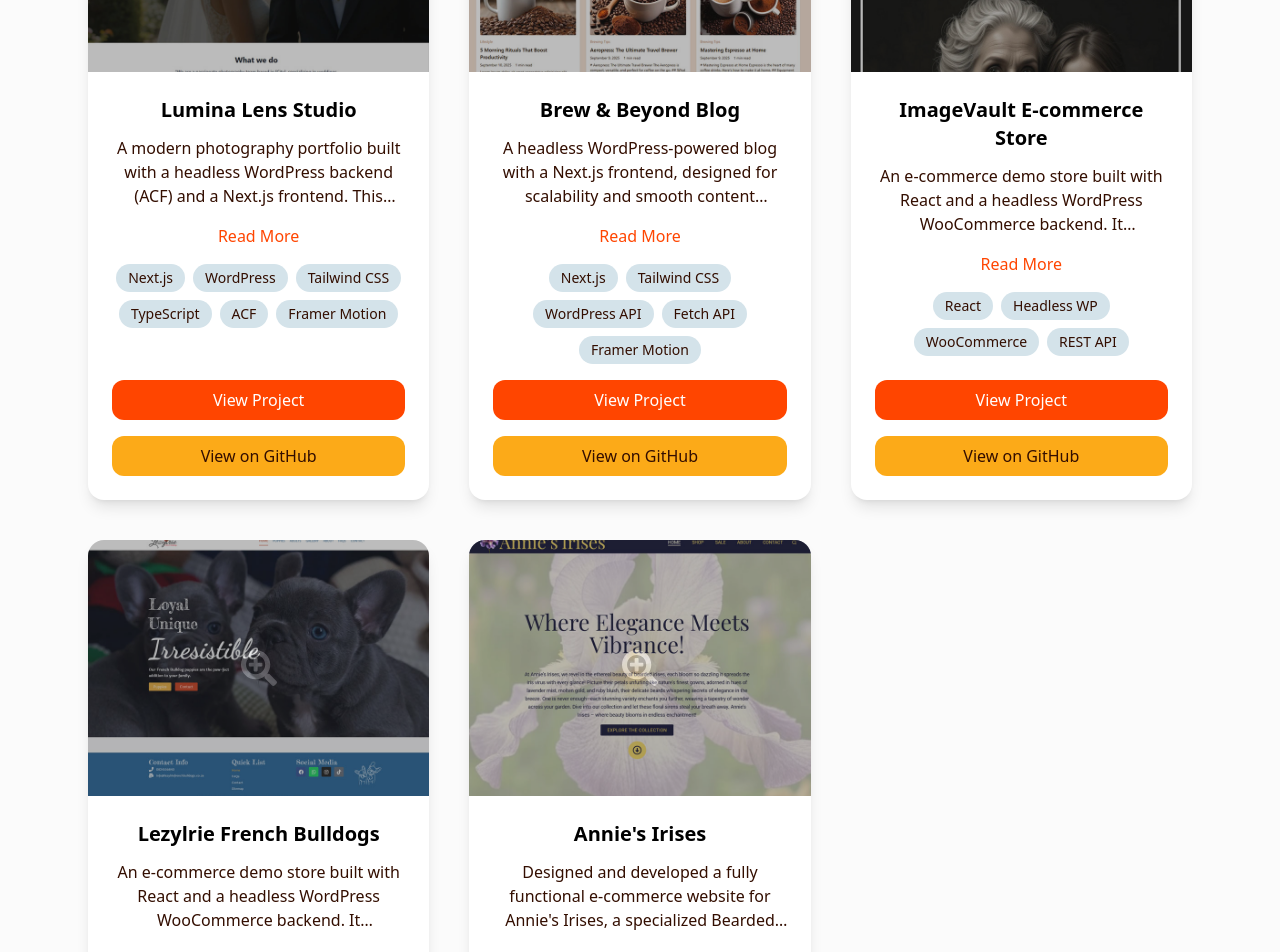
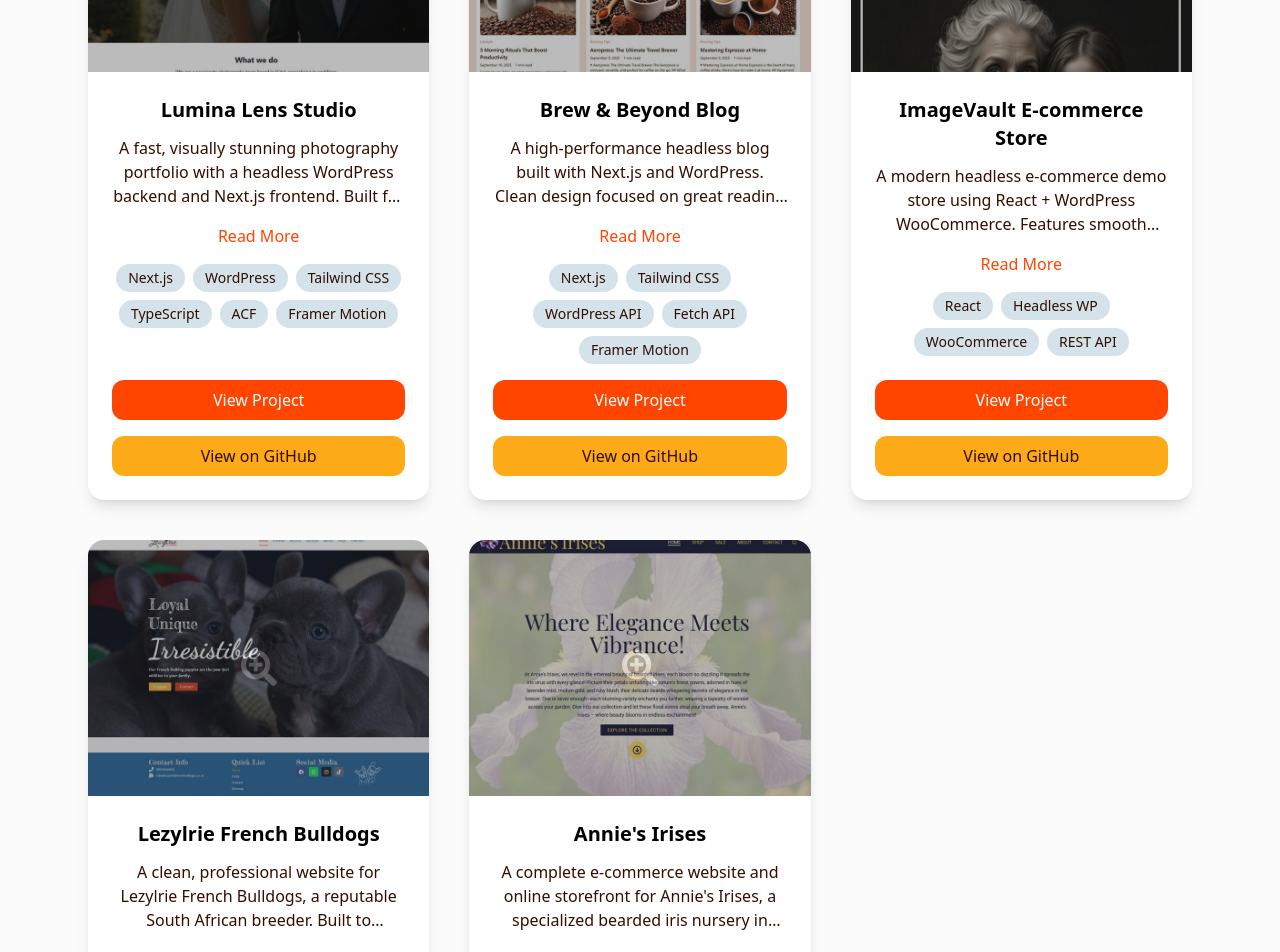
Before and after one commit to stefangrobler155/sfgweb-colorful, a Next.js app: page / in a window 1280 px wide. Shown: the part 2180-3132 px from the top of the page. Built offline with nearby package versions, Linux system fonts and the light colour scheme.

Commit message:
feat: enhance project descriptions for improved clarity and appeal across multiple projects

```diff
--- a/src/data/projects.js
+++ b/src/data/projects.js
@@ -5,15 +5,15 @@ export const projects = [
     image: "/projects/project1.jpg",
     fullImage: "/projects/project1-full.jpg",
     description:
-      "A modern photography portfolio built with a headless WordPress backend (ACF) and a Next.js frontend. This project focused on performance, flexibility, and delivering a highly visual experience.",
+      "A fast, visually stunning photography portfolio with a headless WordPress backend and Next.js frontend. Built for maximum performance and design freedom.",
     aim:
-      "To create a photography platform that breaks free from restrictive WordPress themes and provides complete design control.",
+      "To move away from restrictive WordPress themes and give a professional photographer complete creative control with lightning-fast loading speeds.",
     outcome:
-      "Delivered a responsive, visually striking site with lightning-fast load times and seamless content updates — praised for both its aesthetics and usability.",
+      "Delivered a beautiful, responsive site that loads instantly and makes it extremely easy for the owner to update galleries and content without any coding.",
     expertise:
-      "Leveraged Next.js for static site generation, Tailwind CSS for design efficiency, and TypeScript for reliability, with Turbopack accelerating build performance.",
+      "Next.js with Static Site Generation, Tailwind CSS, TypeScript, Advanced Custom Fields (ACF), and smooth animations.",
     problemSolving:
-      "Solved the challenge of integrating custom styling by decoupling frontend and backend, enabling effortless design changes through API-driven content.",
+      "Decoupled the frontend from WordPress to allow complete design freedom while keeping content management simple.",
     tech: ["Next.js", "WordPress", "Tailwind CSS", "TypeScript", "ACF", "Framer Motion"],
     link: "https://lls-two.vercel.app/",
     github: "https://github.com/stefangrobler155/lls",
@@ -24,15 +24,15 @@ export const projects = [
     image: "/projects/project2.jpg",
     fullImage: "/projects/project2-full.jpg",
     description:
-      "A headless WordPress-powered blog with a Next.js frontend, designed for scalability and smooth content delivery. The site combines clean design with optimized performance for a better reading experience.",
+      "A high-performance headless blog built with Next.js and WordPress. Clean design focused on great reading experience and fast content delivery.",
     aim:
-      "To build a high-performance blog platform that leverages headless WordPress for dynamic, API-driven publishing.",
+      "To create a scalable, fast-loading blog that is easy to manage and grows with the writer.",
     outcome:
-      "Created a blog that loads quickly, adapts seamlessly to all devices, and allows easy content management for long-term scalability.",
+      "Built a modern blog that offers excellent user experience on all devices with very fast load times and straightforward content updates.",
     expertise:
-      "Implemented static site generation with Next.js, styled layouts with Tailwind CSS, and integrated WordPress API for real-time content updates.",
+      "Next.js Static Generation, Tailwind CSS, WordPress REST API integration, and optimized pagination.",
     problemSolving:
-      "Handled pagination and large content sets by optimizing fetch calls, ensuring reliable performance as the blog scales.",
+      "Optimized data fetching and pagination to maintain excellent performance even with many blog posts.",
     tech: ["Next.js", "Tailwind CSS", "WordPress API", "Fetch API", "Framer Motion"],
     link: "https://bbblog-eight.vercel.app/",
     github: "https://github.com/stefangrobler155/bbblog",
@@ -43,15 +43,15 @@ export const projects = [
     image: "/projects/project3.jpg",
     fullImage: "/projects/project3-full.jpg",
     description:
-      "An e-commerce demo store built with React and a headless WordPress WooCommerce backend. It demonstrates a complete online shopping experience — from browsing products to checkout and digital downloads.",
+      "A modern headless e-commerce demo store using React + WordPress WooCommerce. Features smooth shopping experience and digital downloads.",
     aim:
-      "To showcase the potential of headless WooCommerce by building a decoupled storefront that highlights flexibility and modern UX.",
+      "To demonstrate the power and flexibility of a headless WooCommerce storefront with excellent user experience.",
     outcome:
-      "Launched a functional demo store with a smooth cart and checkout flow, capable of handling both physical and virtual products.",
+      "Created a fully functional store with smooth cart, checkout, and support for both physical and digital products.",
     expertise:
-      "Used React for state management, integrated WooCommerce REST API for dynamic product data, and ensured secure frontend–backend communication.",
+      "React state management, WooCommerce REST API integration, and clean, modern frontend architecture.",
     problemSolving:
-      "Solved synchronization issues between frontend and backend to maintain consistent cart and order flows, ensuring reliability for e-commerce use cases.",
+      "Resolved frontend-backend synchronization challenges to ensure reliable cart and order processing.",
     tech: ["React", "Headless WP", "WooCommerce", "REST API"],
     link: "https://download-store-gamma.vercel.app/",
     github: "https://github.com/stefangrobler155/download-store",
@@ -62,7 +62,14 @@ export const projects = [
     image: "/projects/project4.jpg",
     fullImage: "/projects/project4-full.jpg",
     description:
-      "An e-commerce demo store built with React and a headless WordPress WooCommerce backend. It demonstrates a complete online shopping experience — from browsing products to checkout and digital downloads.",
+      "A clean, professional website for Lezylrie French Bulldogs, a reputable South African breeder. Built to effectively showcase their dogs and attract potential puppy buyers.",
+    aim:
+      "To create an attractive, easy-to-navigate website that builds trust and helps the breeder generate more enquiries.",
+    outcome:
+      "Delivered a user-friendly site with beautiful dog photography that presents the breeder professionally and makes it simple for visitors to get in touch.",
+    expertise: "WordPress, Elementor, responsive design, and clear content structure.",
+    problemSolving:
+      "Focused on strong visual presentation and simple navigation to convert visitors into puppy enquiries.",
     tech: ["WordPress", "Elementor"],
     link: "https://lezylriefrenchbulldogs.co.za/",
   },
@@ -72,7 +79,14 @@ export const projects = [
     image: "/projects/project5.jpg",
     fullImage: "/projects/project5-full.jpg",
     description:
-      "Designed and developed a fully functional e-commerce website for Annie's Irises, a specialized Bearded Iris Nursery, using WordPress and WooCommerce. The website serves as an online storefront and informational hub, showcasing the nursery’s vibrant collection of bearded irises, facilitating online purchases, and engaging gardening enthusiasts with educational content.",
+      "A complete e-commerce website and online storefront for Annie's Irises, a specialized bearded iris nursery in Australia.",
+    aim:
+      "To build a reliable online store that showcases their iris collection beautifully and makes online ordering simple for gardening customers.",
+    outcome:
+      "Created a professional WooCommerce store with excellent product presentation, easy navigation, and a platform the owner can manage independently.",
+    expertise: "WordPress, WooCommerce, Elementor, e-commerce setup, and product photography integration.",
+    problemSolving:
+      "Designed the site to handle seasonal plant sales with clear information and a smooth purchasing process.",
     tech: ["WordPress", "WooCommerce", "Elementor"],
     link: "https://anniesirises.com.au/",
   },
```
